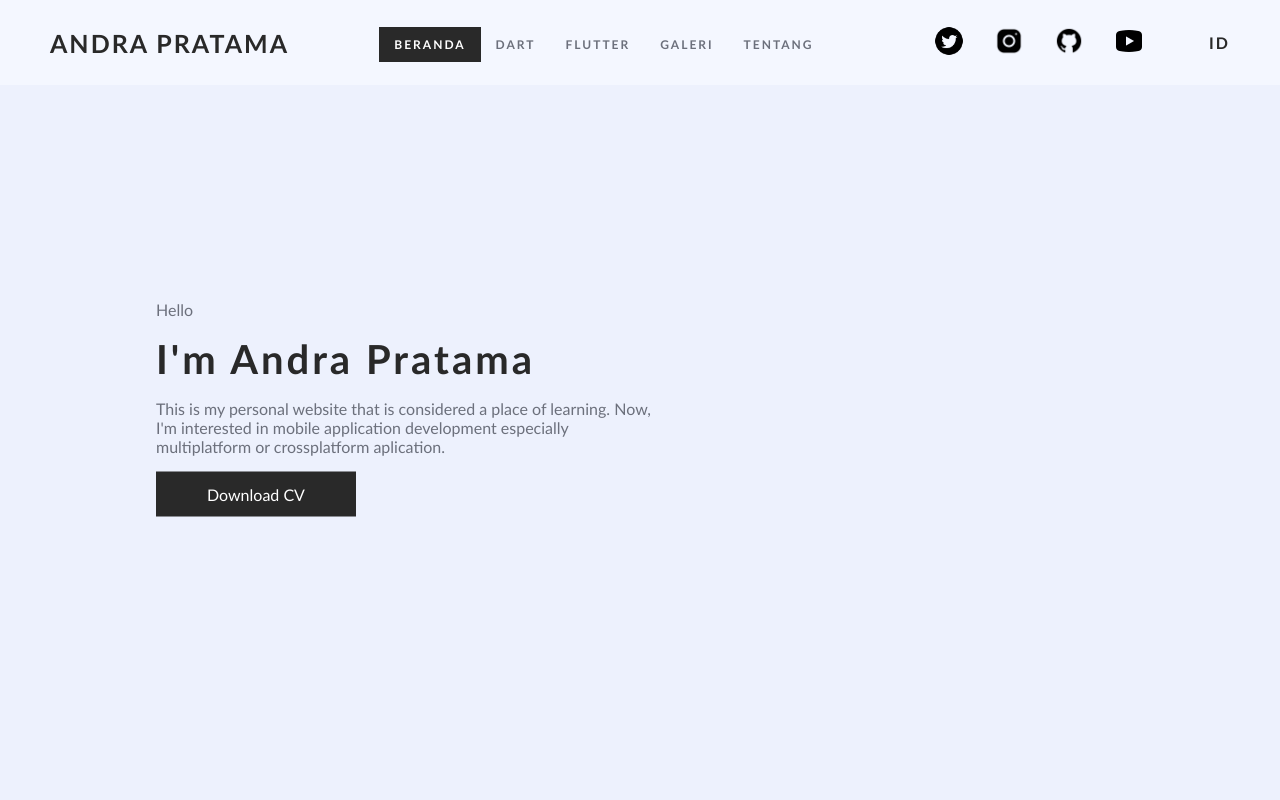
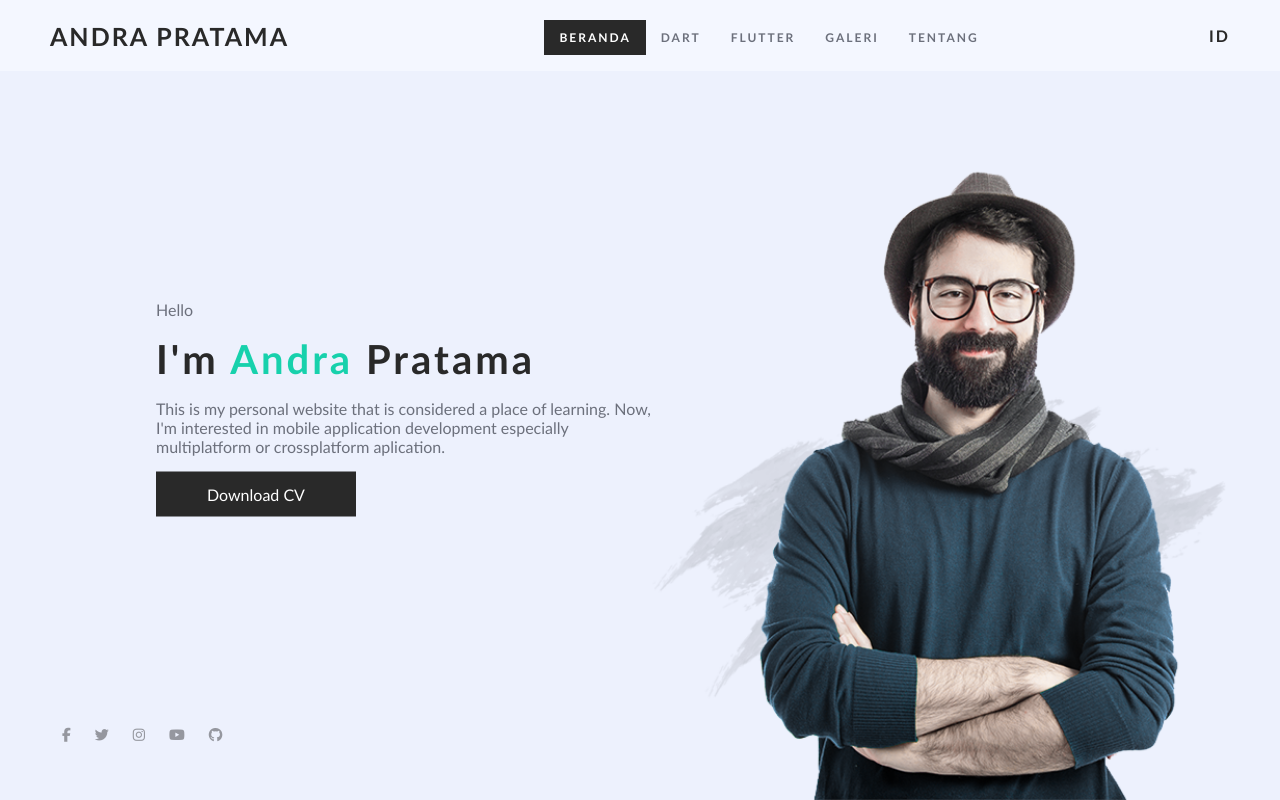
Before and after one commit to andrapratama/andrapratamaV1, a PHP site: page / in a window 1280 px wide. Run offline with PHP 8.4, Linux system fonts and the light colour scheme; some libraries are stand-ins or nearby versions.

Commit message:
perbarui social media dan background

```diff
--- a/css/style.css
+++ b/css/style.css
@@ -19,7 +19,11 @@ a {
     height: 100vh;
     box-sizing: border-box;
     background-color: #edf1fd;
-    /* position: relative; */
+    position: relative;
+    background-image: url("../images/bg.png");
+    background-repeat: no-repeat;
+    background-size: 1330px;
+    background-position: right bottom;
 }
 
 nav {
@@ -118,3 +122,29 @@ nav {
     background-color: #292929;
     color: #FFFFFF;
 }
+
+.cv-btn:hover {
+    background-color: #131313;
+    transition: all ease 0.5s;
+}
+
+.social {
+    position: absolute;
+    left: 50px;
+    bottom: 50px;
+    display: flex;
+}
+
+.social a {
+    margin: 6px 12px;
+}
+
+.social i {
+    color: rgba(18, 17, 17, 0.4);
+    font-size: 14px;
+}
+
+.social a:hover i {
+    color: #17d1ac;
+    transition: all ease 0.5s;
+}
--- a/index.html
+++ b/index.html
@@ -8,6 +8,7 @@
   <link rel="icon" type="image/png" sizes="16x16" href="/favicon_io/favicon-16x16.png">
   <link rel="manifest" href="/favicon_io/site.webmanifest">
   <link rel="stylesheet" type="text/css" href="css/style.css">
+  <script src="https://kit.fontawesome.com/c8e4d183c2.js" crossorigin="anonymous"></script>
 </head>
 
 <body>
@@ -22,17 +23,6 @@
         <li><a href="#">Galeri</a></li>
         <li><a href="#">Tentang</a></li>
       </ul>
-      <ul class="menu-social-media">
-        <li><a href="https://twitter.com/andrapratama_15" target="_blank"><img
-              src="images/icons8-twitter-circled-50.png" width="30"></a></li>
-        <li><a href="https://instagram.com/andrapratama15" target="_blank"><img src="images/icons8-instagram-64.png"
-              width="30"></a>
-        </li>
-        <li><a href="https://github.com/andrapratama" target="_blank"><img src="images/icons8-github-64.png"
-              width="30"></a></li>
-        <li><a href="https://www.youtube.com/channel/UCuMTmBY0VECTGs00c7xpQqQ" width="30" target="_blank"><img
-              src="images/icons8-youtube-30.png"></a></li>
-      </ul>
       <a href="#" class="lang">ID</a>
     </nav>
     <!-- name -->
@@ -40,13 +30,21 @@
       <!-- hello -->
       <p>Hello</p>
       <!-- name -->
-      <h1>I'm Andra Pratama</h1>
+      <h1>I'm <font color="#17d1ac">Andra</font> Pratama</h1>
       <p class="details">This is my personal website that is considered a place of learning. Now, I'm interested
         in mobile application development especially multiplatform or crossplatform aplication.</p>
       <!-- details -->
       <!-- cv-btn -->
       <a href="#" class="cv-btn">Download CV</a>
     </div>
+    <div class="social">
+      <a href="https://facebook.com/andrapratama15" target="_blank"><i class="fab fa-facebook-f"></i></a>
+      <a href="https://twitter.com/andrapratama_15" target="_blank"><i class="fab fa-twitter"></i></a>
+      <a href="https://instagram.com/andrapratama15" target="_blank"><i class="fab fa-instagram"></i></a>
+      <a href="https://www.youtube.com/channel/UCuMTmBY0VECTGs00c7xpQqQ" target="_blank"><i
+          class="fab fa-youtube"></i></a>
+      <a href="https://github.com/andrapratama" target="_blank"><i class="fab fa-github"></i></a>
+    </div>
   </section>
 
 </body>
```
Also changed, not shown: images/bg.jpg (added), images/bg.png (added), 1 other file.
